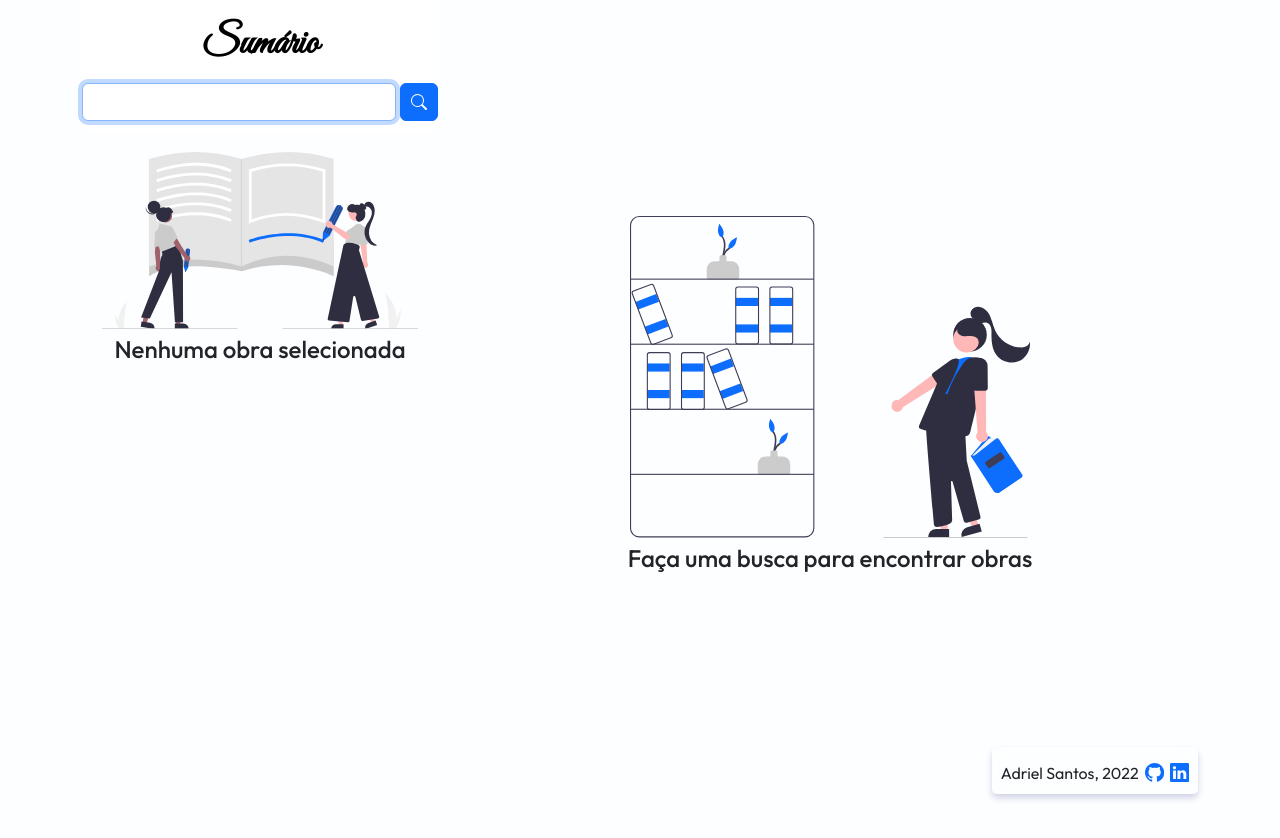
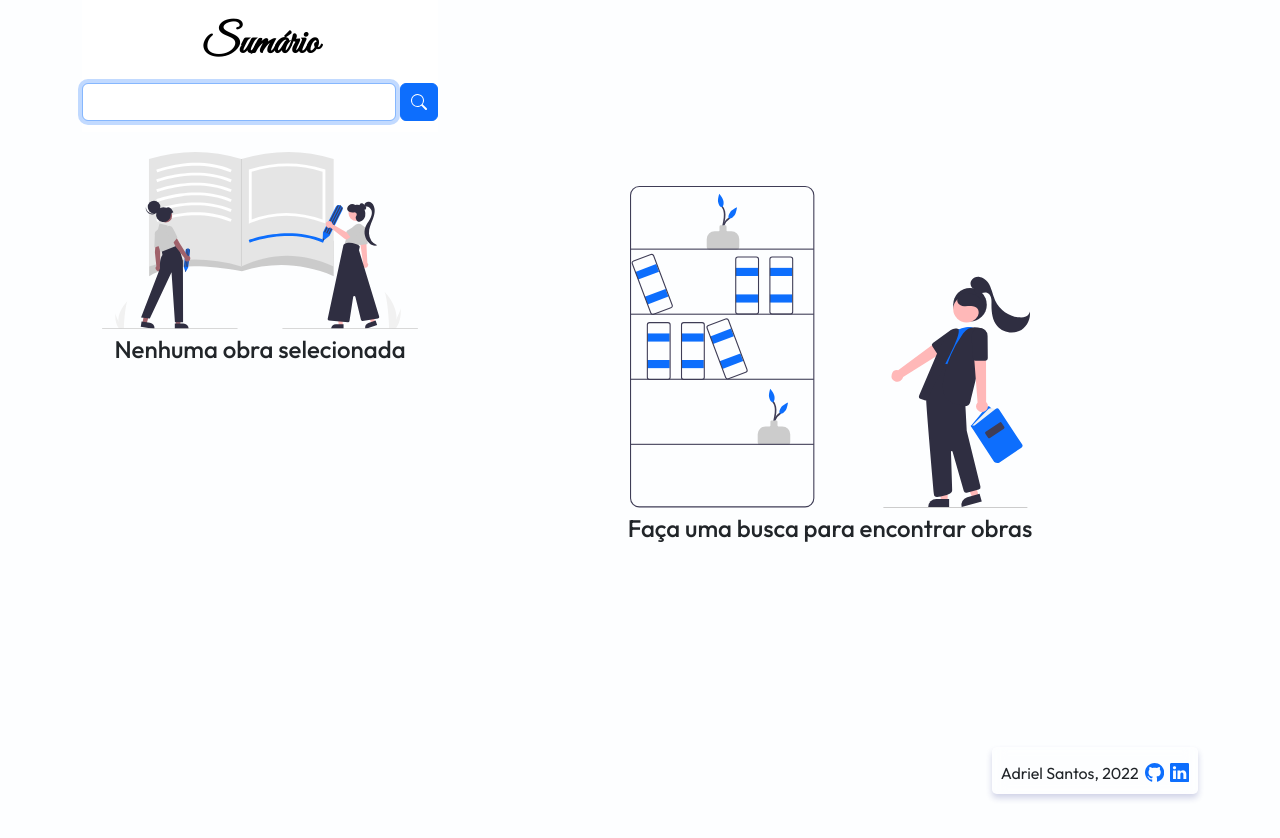
Before and after one commit to br-adriel/sumario, a Next.js app: page / in a window 1280 px wide. After the commit the page ends 816 px from the top, so only its background shows below. Built offline with nearby package versions, Linux system fonts and the light colour scheme.

Commit message:
Altera altura de Warning para 90vh

```diff
--- a/components/Warning.js
+++ b/components/Warning.js
@@ -13,7 +13,7 @@ const Warning = ({ message }) => {
 const Wrapper = styled.div`
   width: 100%;
   display: flex;
-  height: calc(100vh - 20px);
+  height: 90vh;
   flex-direction: column;
   justify-content: center;
   align-items: center;
```
